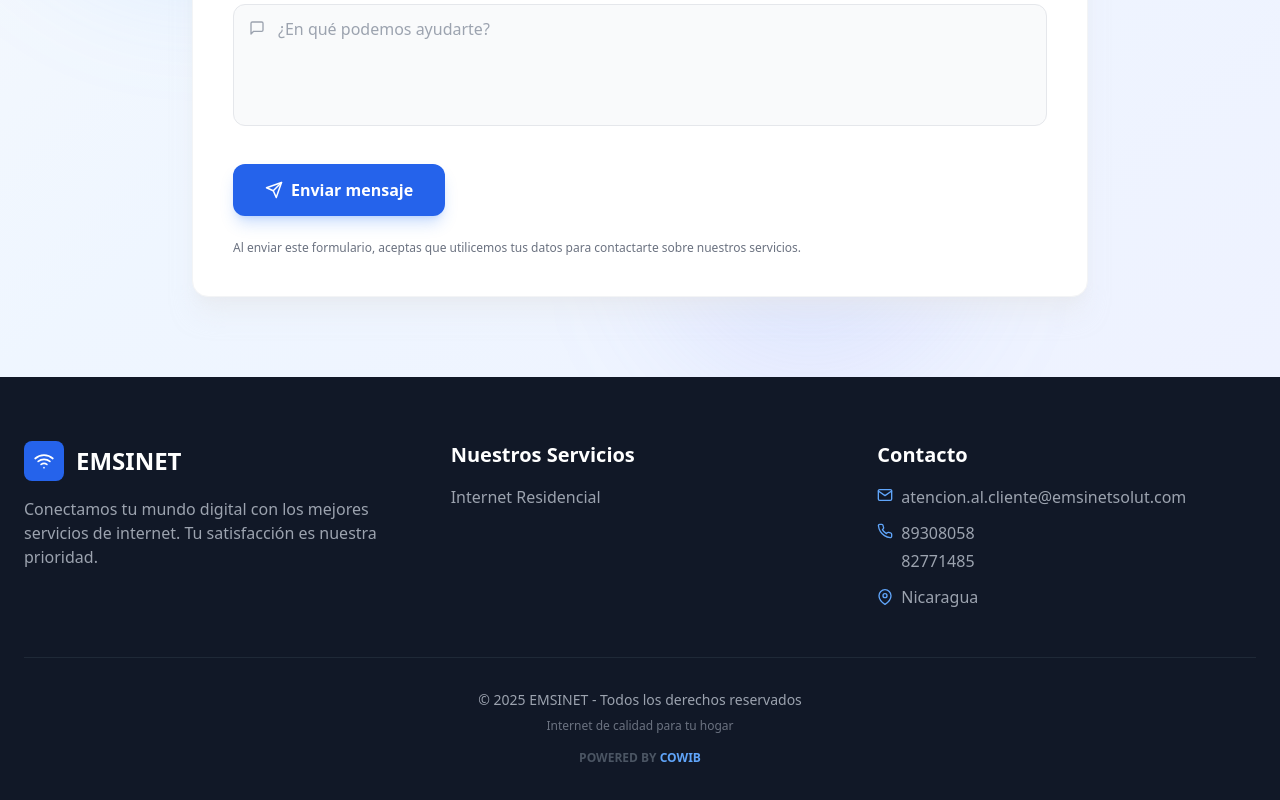
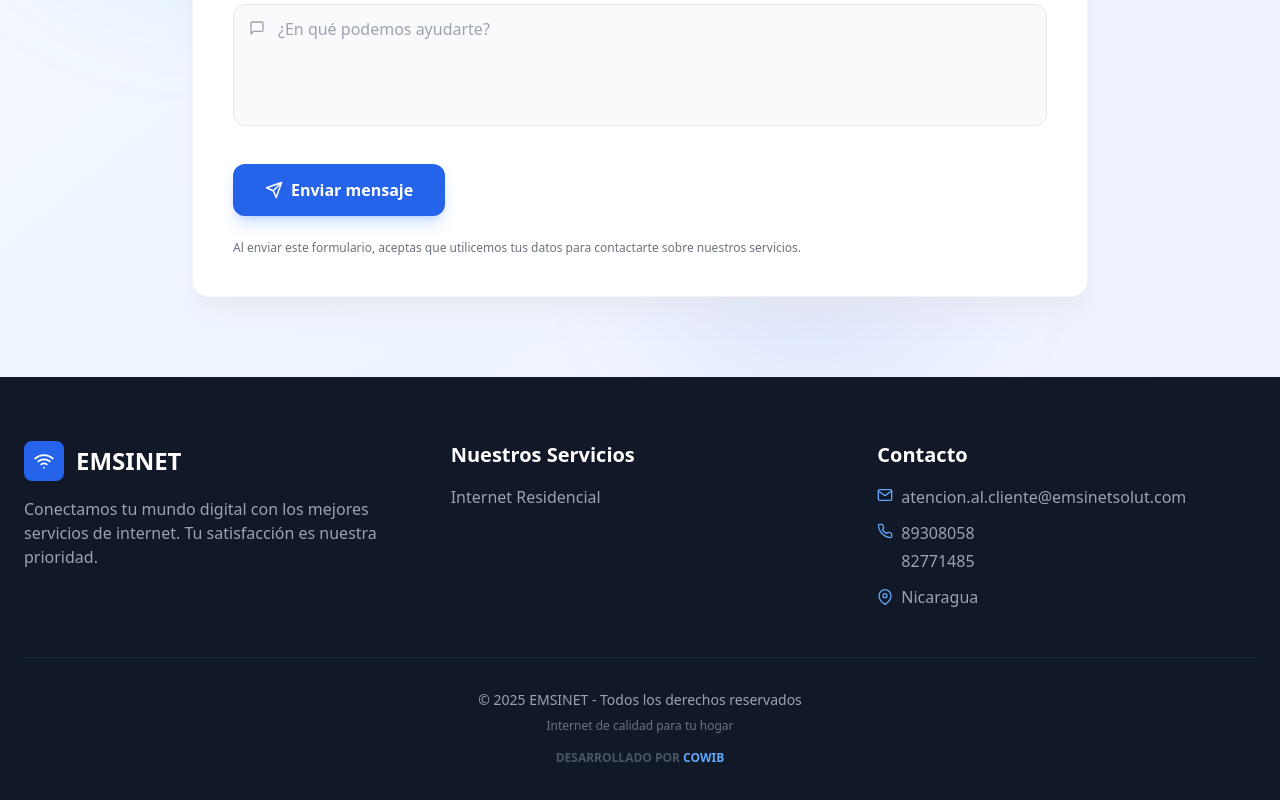
Before and after one commit to Wisofer/loading-page-system, a React (Vite) app: page / in a window 1280 px wide. Shown: the part 2691-3491 px from the top of the page. Built offline with nearby package versions, Linux system fonts and the light colour scheme; no server answers.

Commit message:
agregando mejoras

```diff
--- a/src/components/Footer.jsx
+++ b/src/components/Footer.jsx
@@ -85,7 +85,7 @@ const Footer = () => {
             Internet de calidad para tu hogar
           </p>
           <p className="text-xs text-gray-600 dark:text-gray-500 mt-3 sm:mt-4 font-semibold">
-            POWERED BY{' '}
+            DESARROLLADO POR{' '}
             <a
               href="https://www.cowib.es/"
               target="_blank"
```
